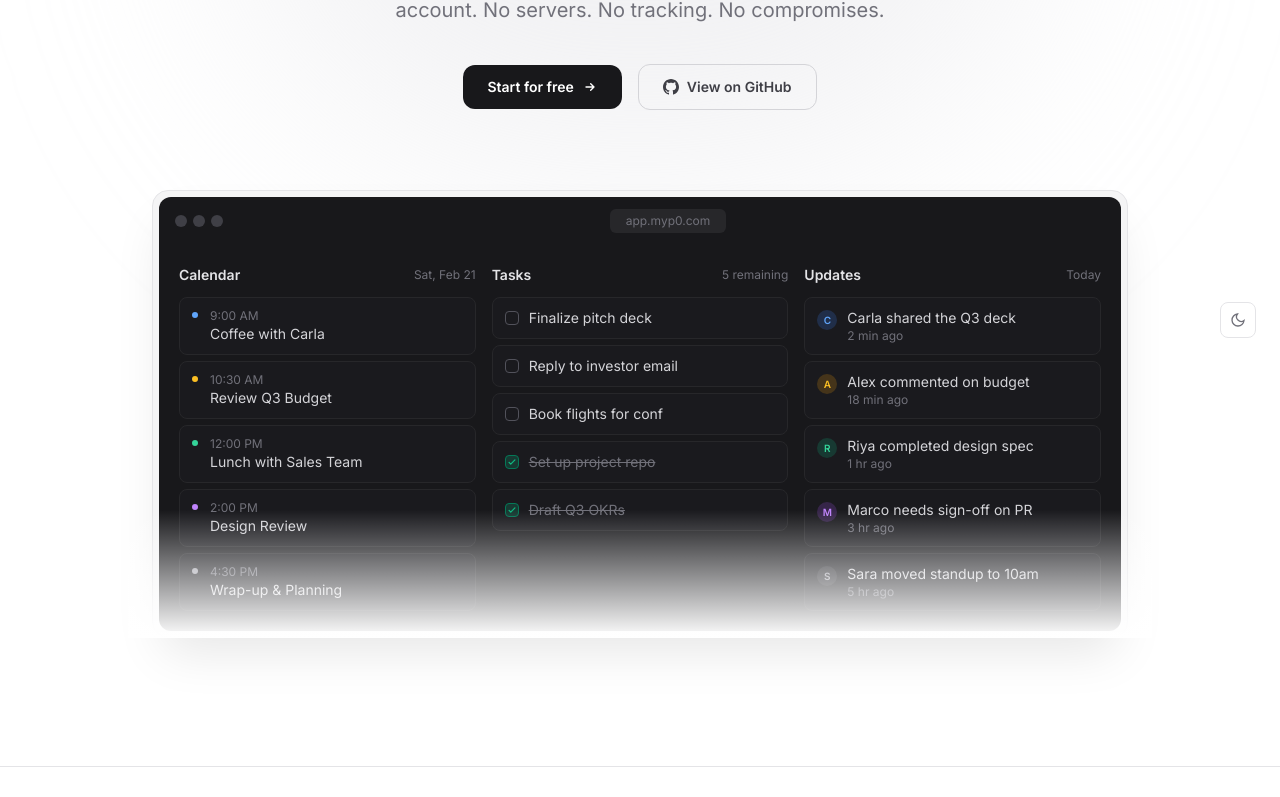
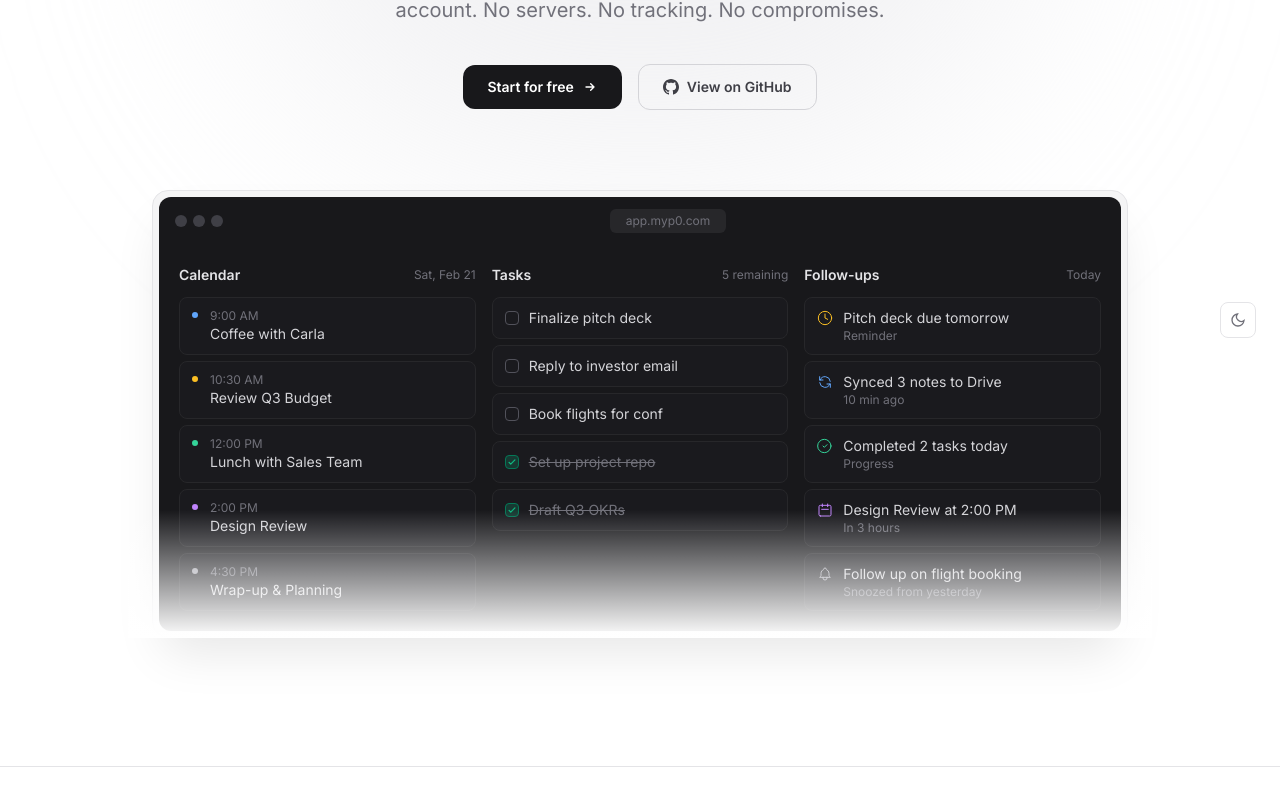
Before and after one commit to myP0/myP0-web, a SvelteKit app: page / in a window 1280 px wide. Shown: the part 438-1235 px from the top of the page. Built offline with nearby package versions, Linux system fonts and the light colour scheme.

Commit message:
Update follow-ups column for single-user context
Replace team activity feed with personal follow-ups: deadline
reminders, sync status, progress updates, upcoming events, and
snoozed items. Reflects that myP0 is a single-user app.

https://claude.ai/code/session_01G7DeyGmUzaqipFhj6SU5fb

```diff
--- a/src/routes/+page.svelte
+++ b/src/routes/+page.svelte
@@ -282,46 +282,46 @@
 							</div>
 						</div>
 
-						<!-- Updates & Follow-ups column -->
+						<!-- Follow-ups column -->
 						<div class="space-y-3">
 							<div class="flex items-center justify-between">
-								<h3 class="text-sm font-semibold text-zinc-200">Updates</h3>
+								<h3 class="text-sm font-semibold text-zinc-200">Follow-ups</h3>
 								<span class="text-xs text-zinc-500">Today</span>
 							</div>
 							<div class="space-y-1.5">
 								<div class="flex items-start gap-2.5 rounded-lg border border-zinc-800 bg-zinc-800/20 px-3 py-2.5">
-									<div class="mt-0.5 flex h-5 w-5 shrink-0 items-center justify-center rounded-full bg-blue-500/20 text-[10px] font-semibold text-blue-400">C</div>
+									<svg class="mt-0.5 h-4 w-4 shrink-0 text-amber-400" fill="none" viewBox="0 0 24 24" stroke="currentColor" stroke-width="1.5"><path stroke-linecap="round" stroke-linejoin="round" d="M12 6v6l4 2m6-2a10 10 0 11-20 0 10 10 0 0120 0z" /></svg>
 									<div>
-										<div class="text-sm text-zinc-300">Carla shared the Q3 deck</div>
-										<div class="text-xs text-zinc-500">2 min ago</div>
+										<div class="text-sm text-zinc-300">Pitch deck due tomorrow</div>
+										<div class="text-xs text-zinc-500">Reminder</div>
 									</div>
 								</div>
 								<div class="flex items-start gap-2.5 rounded-lg border border-zinc-800 bg-zinc-800/20 px-3 py-2.5">
-									<div class="mt-0.5 flex h-5 w-5 shrink-0 items-center justify-center rounded-full bg-amber-500/20 text-[10px] font-semibold text-amber-400">A</div>
+									<svg class="mt-0.5 h-4 w-4 shrink-0 text-blue-400" fill="none" viewBox="0 0 24 24" stroke="currentColor" stroke-width="1.5"><path stroke-linecap="round" stroke-linejoin="round" d="M4 4v5h.582m15.356 2A8.001 8.001 0 004.582 9m0 0H9m11 11v-5h-.581m0 0a8.003 8.003 0 01-15.357-2m15.357 2H15" /></svg>
 									<div>
-										<div class="text-sm text-zinc-300">Alex commented on budget</div>
-										<div class="text-xs text-zinc-500">18 min ago</div>
+										<div class="text-sm text-zinc-300">Synced 3 notes to Drive</div>
+										<div class="text-xs text-zinc-500">10 min ago</div>
 									</div>
 								</div>
 								<div class="flex items-start gap-2.5 rounded-lg border border-zinc-800 bg-zinc-800/20 px-3 py-2.5">
-									<div class="mt-0.5 flex h-5 w-5 shrink-0 items-center justify-center rounded-full bg-emerald-500/20 text-[10px] font-semibold text-emerald-400">R</div>
+									<svg class="mt-0.5 h-4 w-4 shrink-0 text-emerald-400" fill="none" viewBox="0 0 24 24" stroke="currentColor" stroke-width="1.5"><path stroke-linecap="round" stroke-linejoin="round" d="M9 12l2 2 4-4m6 2a10 10 0 11-20 0 10 10 0 0120 0z" /></svg>
 									<div>
-										<div class="text-sm text-zinc-300">Riya completed design spec</div>
-										<div class="text-xs text-zinc-500">1 hr ago</div>
+										<div class="text-sm text-zinc-300">Completed 2 tasks today</div>
+										<div class="text-xs text-zinc-500">Progress</div>
 									</div>
 								</div>
 								<div class="flex items-start gap-2.5 rounded-lg border border-zinc-800 bg-zinc-800/20 px-3 py-2.5">
-									<div class="mt-0.5 flex h-5 w-5 shrink-0 items-center justify-center rounded-full bg-purple-500/20 text-[10px] font-semibold text-purple-400">M</div>
+									<svg class="mt-0.5 h-4 w-4 shrink-0 text-purple-400" fill="none" viewBox="0 0 24 24" stroke="currentColor" stroke-width="1.5"><path stroke-linecap="round" stroke-linejoin="round" d="M8 7V3m8 4V3m-9 8h10M5 21h14a2 2 0 002-2V7a2 2 0 00-2-2H5a2 2 0 00-2 2v12a2 2 0 002 2z" /></svg>
 									<div>
-										<div class="text-sm text-zinc-300">Marco needs sign-off on PR</div>
-										<div class="text-xs text-zinc-500">3 hr ago</div>
+										<div class="text-sm text-zinc-300">Design Review at 2:00 PM</div>
+										<div class="text-xs text-zinc-500">In 3 hours</div>
 									</div>
 								</div>
 								<div class="flex items-start gap-2.5 rounded-lg border border-zinc-800 bg-zinc-800/20 px-3 py-2.5">
-									<div class="mt-0.5 flex h-5 w-5 shrink-0 items-center justify-center rounded-full bg-zinc-500/20 text-[10px] font-semibold text-zinc-400">S</div>
+									<svg class="mt-0.5 h-4 w-4 shrink-0 text-zinc-400" fill="none" viewBox="0 0 24 24" stroke="currentColor" stroke-width="1.5"><path stroke-linecap="round" stroke-linejoin="round" d="M15 17h5l-1.405-1.405A2.032 2.032 0 0118 14.158V11a6 6 0 00-4-5.659V5a2 2 0 10-4 0v.341C7.67 6.165 6 8.388 6 11v3.159c0 .538-.214 1.055-.595 1.436L4 17h5m6 0v1a3 3 0 11-6 0v-1m6 0H9" /></svg>
 									<div>
-										<div class="text-sm text-zinc-300">Sara moved standup to 10am</div>
-										<div class="text-xs text-zinc-500">5 hr ago</div>
+										<div class="text-sm text-zinc-300">Follow up on flight booking</div>
+										<div class="text-xs text-zinc-500">Snoozed from yesterday</div>
 									</div>
 								</div>
 							</div>
```
